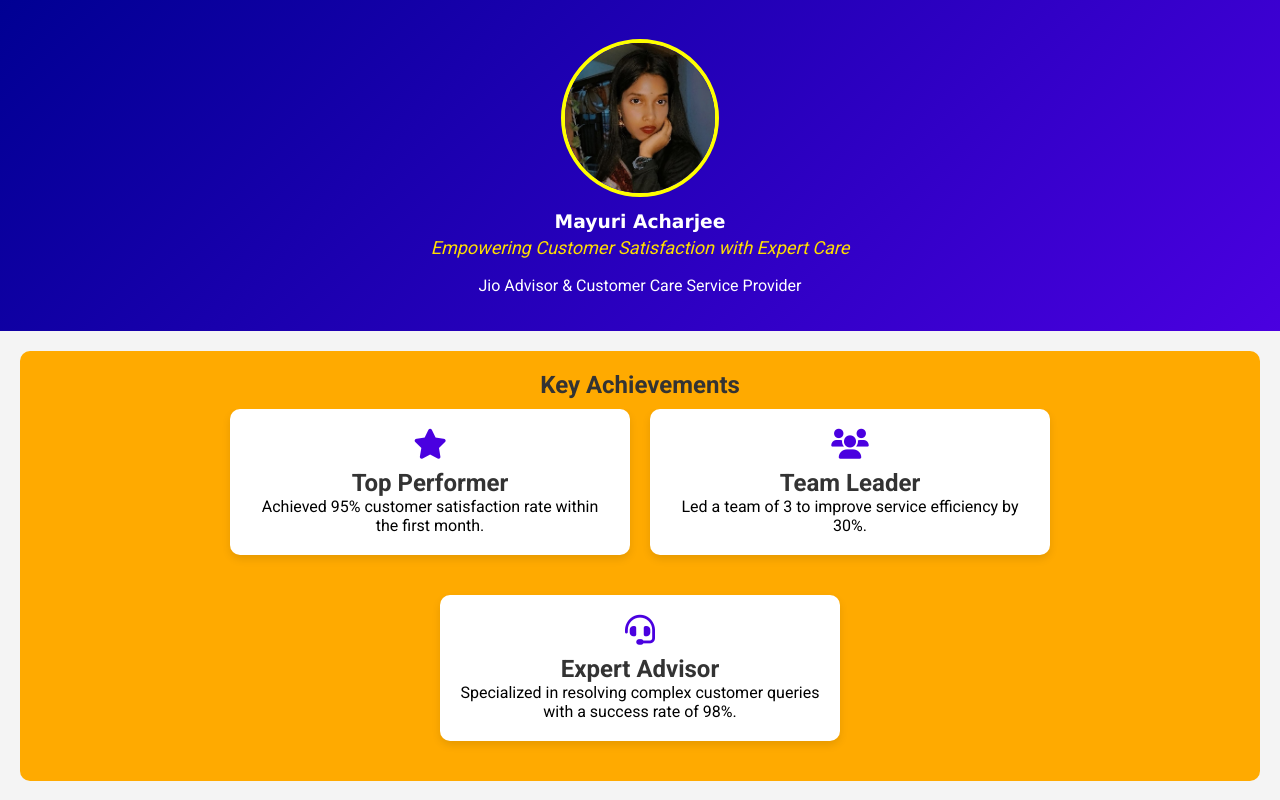
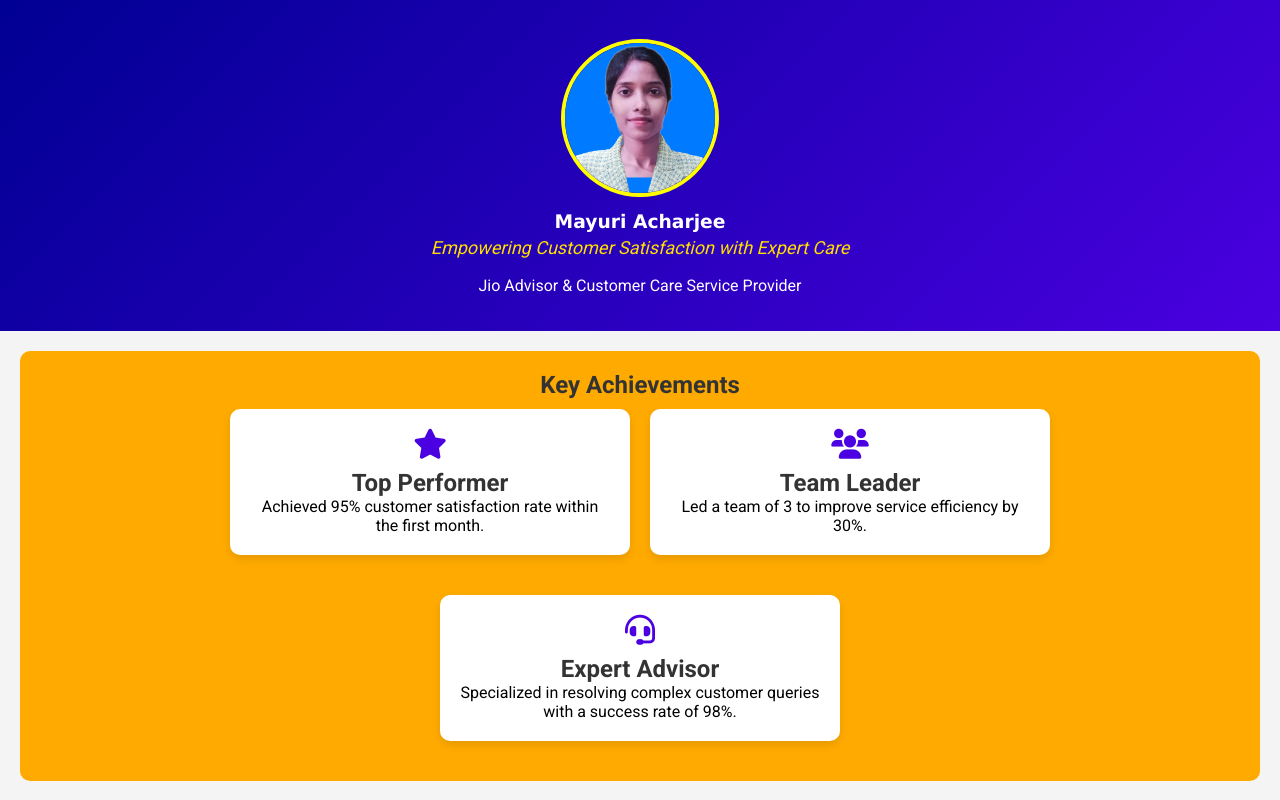
Before and after one commit to CoderKnight077/Mayuri-Acharjee---Jio-Advisor-Profile, a plain HTML site: page index.html in a window 1280 px wide. Shown: the top 800 px of the page. Drawn offline with Linux system fonts and the light colour scheme; a web font is replaced by a local one.

Commit message:
Update index.html

```diff
--- a/index.html
+++ b/index.html
@@ -12,7 +12,7 @@
     <header>
        <br>
         <div class="image-container">
-            <img src="mayuri-profile.jpg" alt="Mayuri Acharjee">
+            <img src="mayuri-profile3.png" alt="Mayuri Acharjee">
         </div>
         <h3 class="name">Mayuri Acharjee</h3>
         <p class="tagline">Empowering Customer Satisfaction with Expert Care</p>
```
